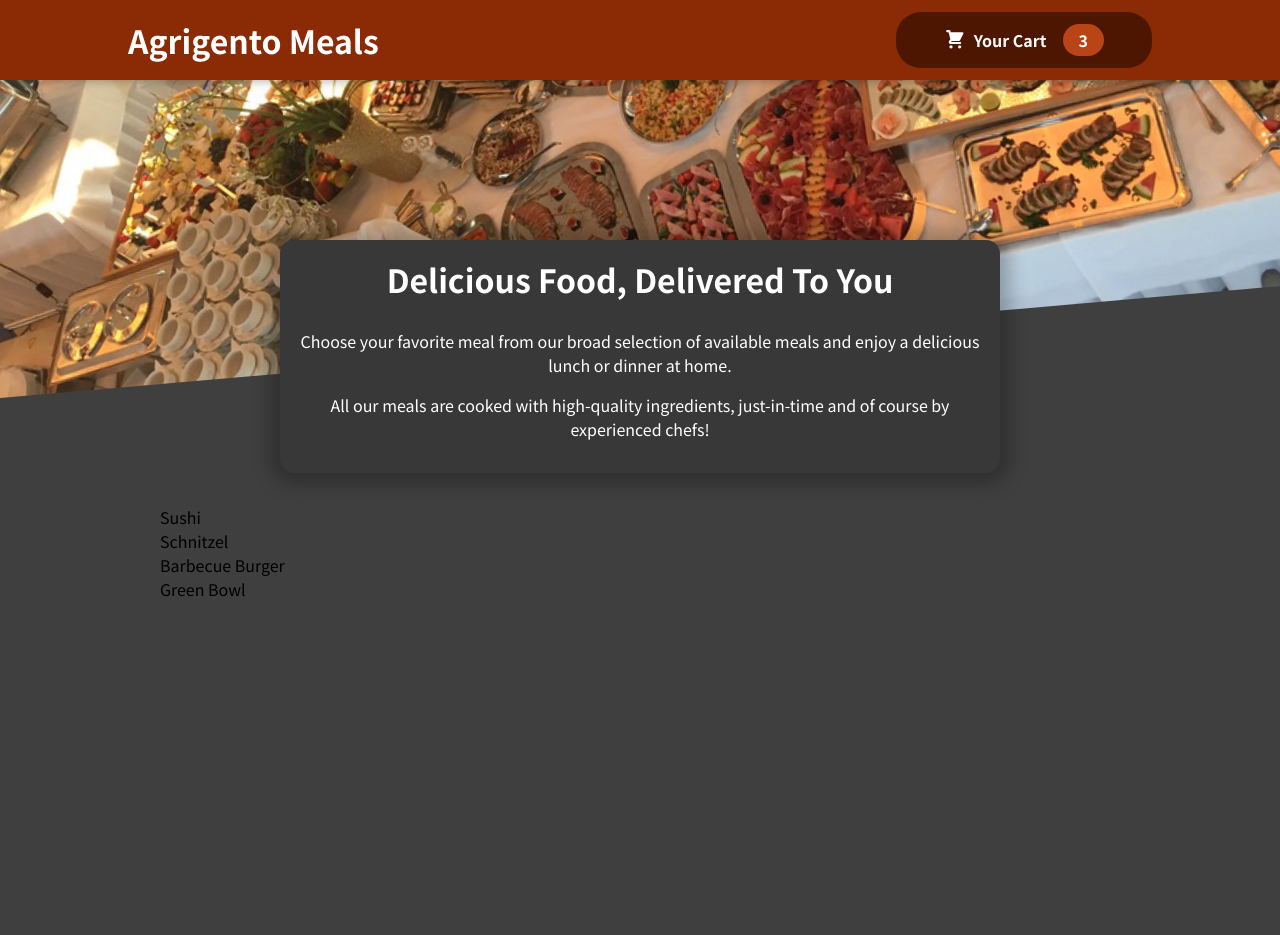
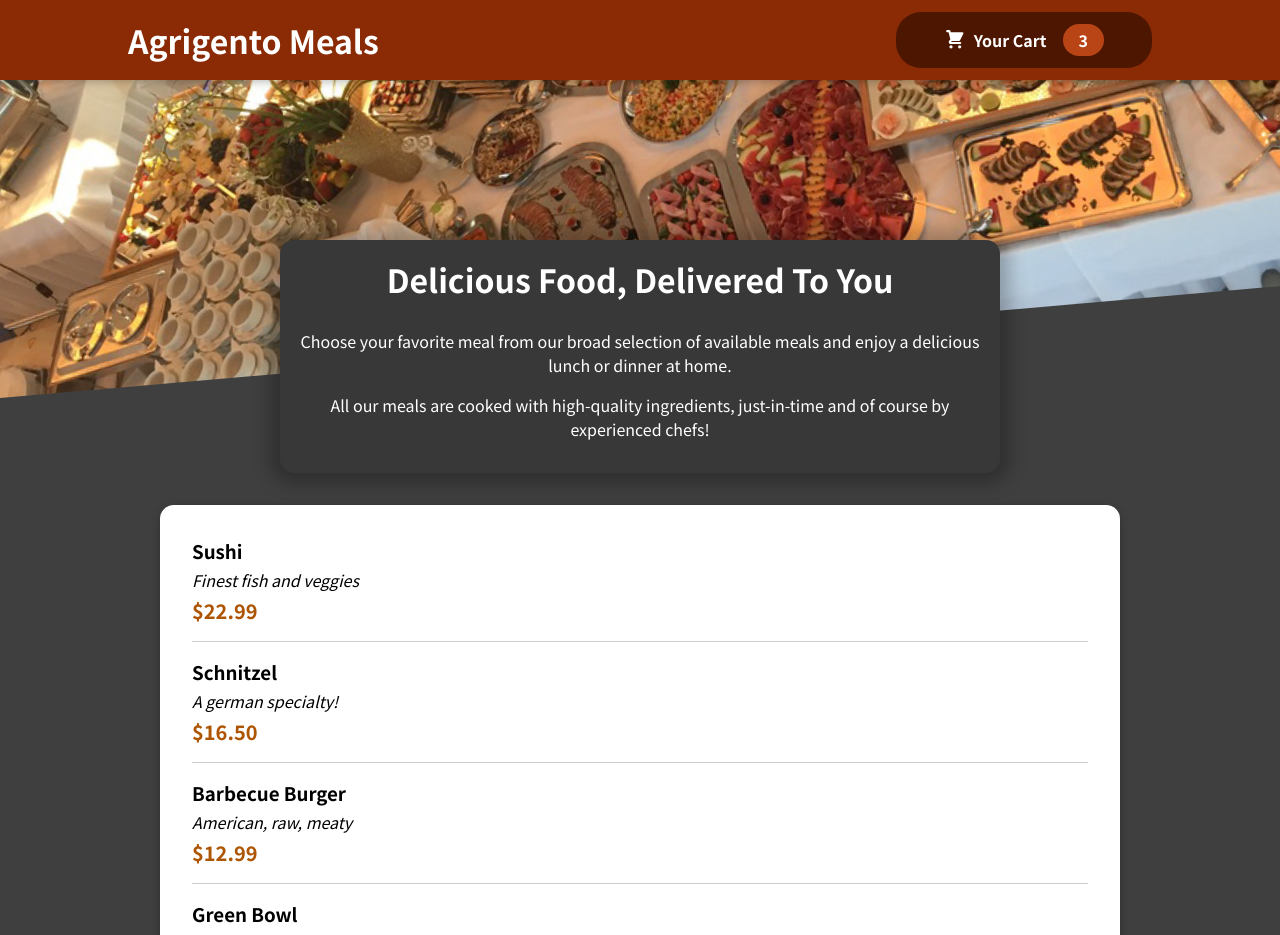
Before and after one commit to Vodjanoj/A-Food-Order-App, a React (Create React App) app: page / in a window 1280 px wide. Shown: the top 935 px of the page. Before the commit the page ends 800 px from the top, so only its background shows below. Built offline with nearby package versions, Linux system fonts and the light colour scheme.

Commit message:
Addded Individual Meal Items & Displaying Them

```diff
--- a/src/components/Meals/AvailableMeals.js
+++ b/src/components/Meals/AvailableMeals.js
@@ -1,4 +1,6 @@
-import classes from './AvailableMeals.module.css'
+import classes from "./AvailableMeals.module.css";
+import MealItem from "./MealItem/MealItem";
+import Card from "../UI/Card";
 
 const DUMMY_MEALS = [
   {
@@ -28,10 +30,19 @@
 ];
 
 const AvailableMeals = () => {
-  const mealsList = DUMMY_MEALS.map(meal => <li>{meal.name}</li>);
+  const mealsList = DUMMY_MEALS.map((meal) => (
+    <MealItem
+      key={meal.id}
+      name={meal.name}
+      description={meal.description}
+      price={meal.price}
+    ></MealItem>
+  ));
   return (
     <section className={classes.meals}>
-      <ul>{mealsList}</ul>
+      <Card>
+        <ul>{mealsList}</ul>
+      </Card>
     </section>
   );
 };
--- /dev/null
+++ b/src/components/Meals/MealItem/MealItem.js
@@ -0,0 +1,18 @@
+import classes from "./MealItem.module.css";
+
+const MealItem = (props) => {
+
+  const price = `$${props.price.toFixed(2)}`;
+  return (
+    <li className={classes.meal}>
+      <div>
+        <h3>{props.name}</h3>
+        <div className={classes.description}>{props.description}</div>
+        <div className={classes.price}>{price}</div>
+      </div>
+      <div></div>
+    </li>
+  );
+};
+
+export default MealItem;
--- /dev/null
+++ b/src/components/Meals/MealItem/MealItem.module.css
@@ -0,0 +1,22 @@
+.meal {
+    display: flex;
+    justify-content: space-between;
+    margin: 1rem;
+    padding-bottom: 1rem;
+    border-bottom: 1px solid #ccc;
+  }
+
+  .meal h3 {
+    margin: 0 0 0.25rem 0;
+  }
+
+  .description {
+    font-style: italic;
+  }
+
+  .price {
+    margin-top: 0.25rem;
+    font-weight: bold;
+    color: #ad5502;
+    font-size: 1.25rem;
+  }
--- /dev/null
+++ b/src/components/UI/Card.js
@@ -0,0 +1,9 @@
+import classes from "./Card.module.css";
+
+const Card = (props) => {
+  return (
+    <div className={classes.card}>{props.children}</div>
+  );
+};
+
+export default Card;
--- /dev/null
+++ b/src/components/UI/Card.module.css
@@ -0,0 +1,6 @@
+.card {
+    padding: 1rem;
+    box-shadow: 0 2px 8px rgba(0, 0, 0, 0.25);
+    border-radius: 14px;
+    background-color: white;
+  }
```
Also changed, not shown: src/components/Meals/MealItem/MealItemForm.js (added), 1 other file (tests, documents, lock files or other folders).
